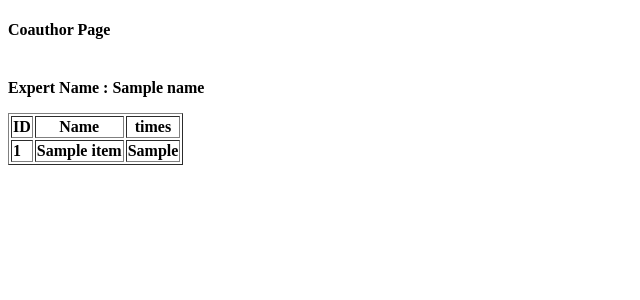
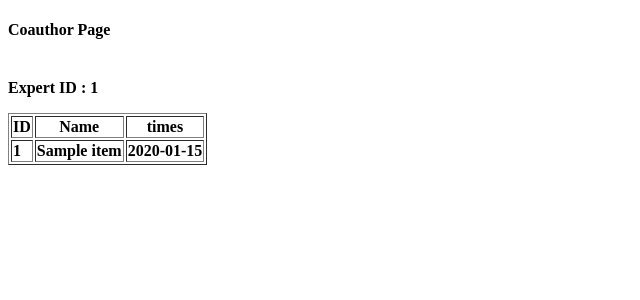
Before and after one commit to wangxr14/WXROAuth, a Django app: template templates/coauthor_page.html in a window 1280 px wide. Shown: the top 300 px of the page, without its empty margins (0-640 px from the left). Run offline with Django 3.2, Linux system fonts and the light colour scheme; the template is opened without the code that fills it: most values are stand-ins (such as "Sample title", 1, 10 or a date in 2020); parts of the project's set-up code (start-up, migrations or seed data) failed here and were passed over.

Commit message:
Add coauthor data part

```diff
--- a/oauth/view.py
+++ b/oauth/view.py
@@ -53,6 +53,12 @@ def renderSearchPage(request):
 	return render(request, 'searchPage.html',{'domain':domain,'answerlist':answerlist})
 
 def renderCoauthor(request):
-	expert_name = request.GET.get('expert_name','')
+	expert_id = request.GET.get('id','')
 	answerlist = []
-        return render(request, 'coauthor_page.html',{'name':expert_name,'answerlist':answerlist})
+    listlen = r.llen(expert_id)
+    expertlist = r.lrange(expert_id+':co',0,listlen)
+	for item in expertlist:
+	    expert_name = r.get(item+':n')
+	    co_times = r.get(expert_id+':'+item)
+		answerlist.append({'ID':item,'name':expert_name,'times':co_times})
+        return render(request, 'coauthor_page.html',{'id':expert_id,'coauthorlist':answerlist})
--- a/templates/coauthor_page.html
+++ b/templates/coauthor_page.html
@@ -8,14 +8,14 @@
 
 <h4>Coauthor Page<h4>
 
-<p class="pos_2"><br>Expert Name : {{ name }}</br></p>
+<p class="pos_2"><br>Expert ID : {{ id }}</br></p>
 <table border="1" class="pos_abs">
  <tr><th>ID</th><th>Name</th><th>times</th></tr>
     {% for item in coauthorlist %}
     <tr>
       <td>{{ item.ID }}</td>
 	  <td>{{ item.name }}</td>
-      <td>{{ item.hi }}</td>
+      <td>{{ item.times }}</td>
     </tr>
     {% endfor %}
 </table>
```
